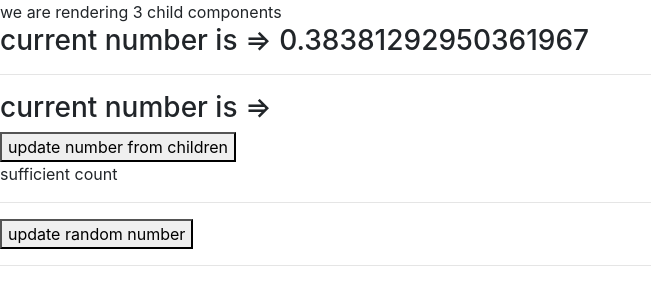
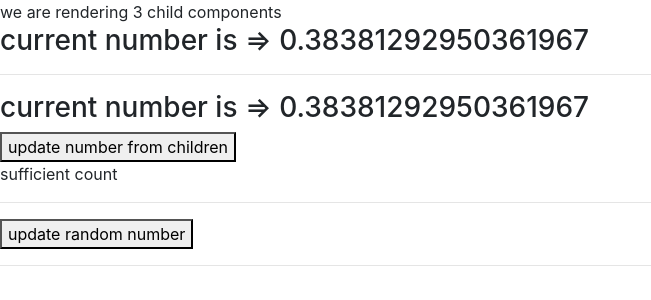
Before and after one commit to da-vaibhav/reactjs-session-xp, a React (Create React App) app: page / in a window 1280 px wide. Shown: the top 300 px of the page, without its empty margins (0-651 px from the left). Built offline with nearby package versions, Linux system fonts and the light colour scheme; the HTML template or start-up script is replaced by a standard one.

Commit message:
add missing prop

```diff
--- a/src/App.jsx
+++ b/src/App.jsx
@@ -15,7 +15,7 @@ class App extends Component {
         <span>we are rendering {childCount} child components</span>
         <FunctionChild num={randomNum} />
         <hr/>
-        <FunctionChild clickEvent={this.updateRandomNum}/>
+        <FunctionChild num={randomNum} clickEvent={this.updateRandomNum}/>
 
          {(childCount < 3) ? "Less than 3" : "sufficient count" }
 
```
